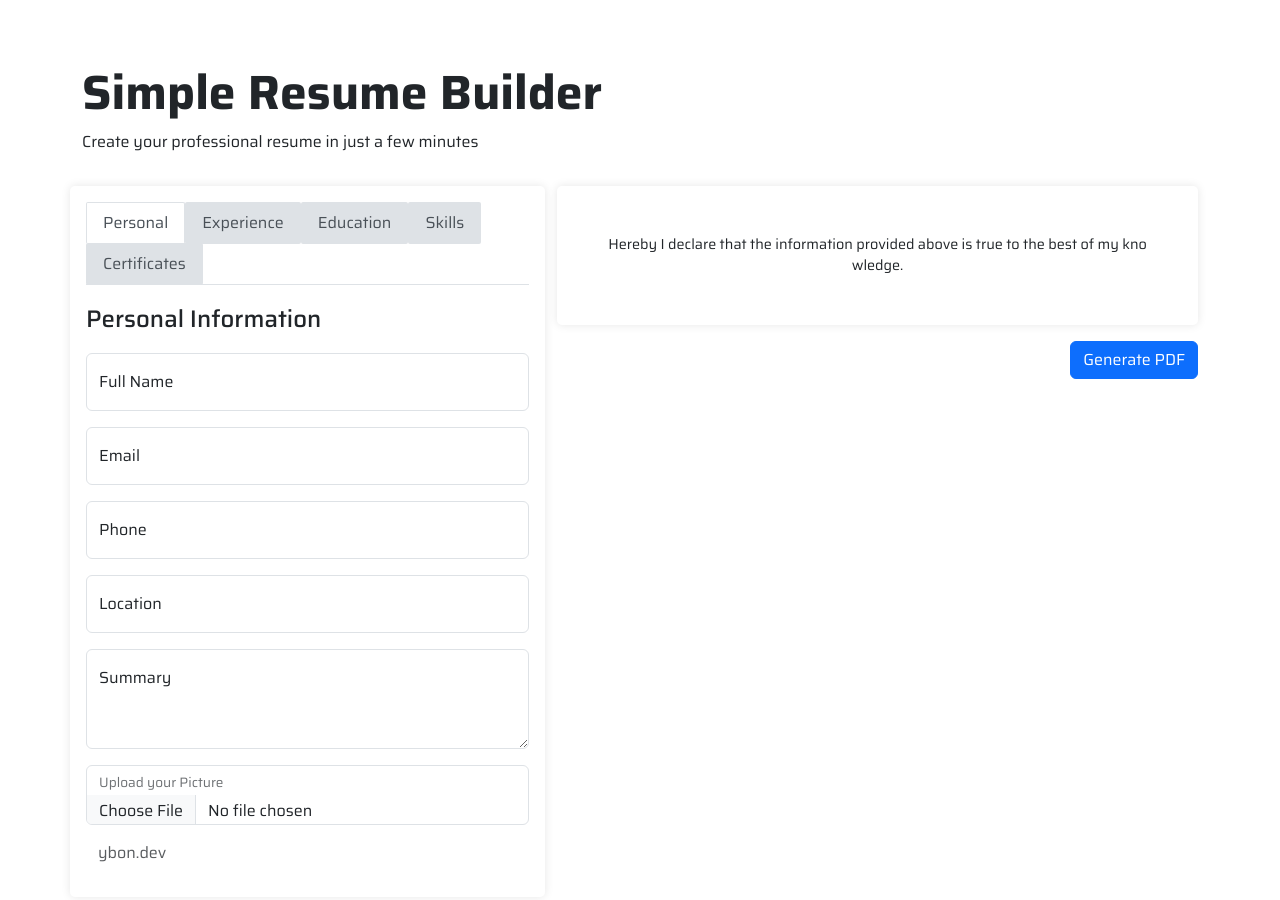
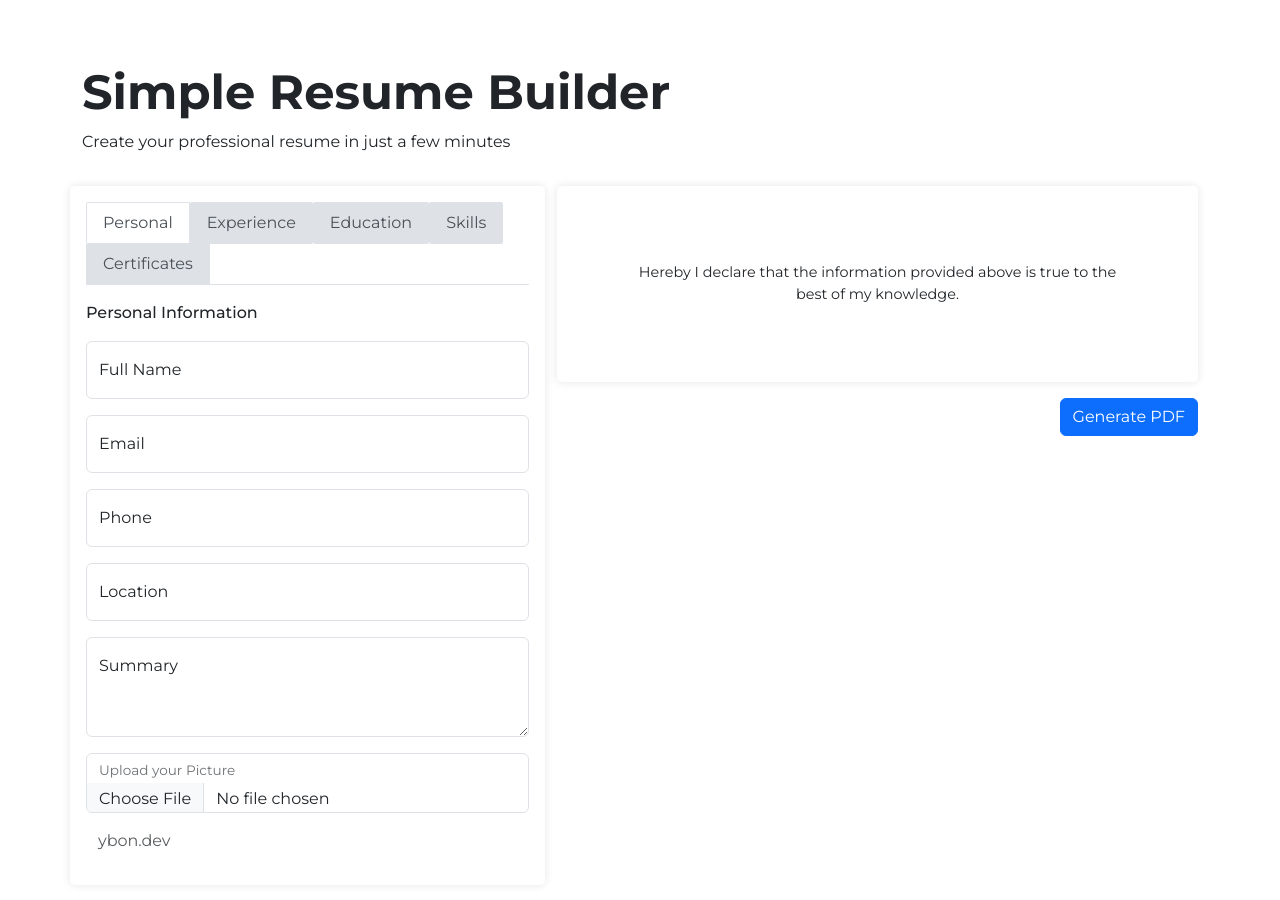
Before and after one commit to ybondev/resume-builder, a Next.js app: page / in a window 1280 px wide. Shown: the top 900 px of the page. Built offline with nearby package versions, Linux system fonts and the light colour scheme.

Commit message:
made some changes in the font and size

```diff
--- a/app/components/DisplayInformation.jsx
+++ b/app/components/DisplayInformation.jsx
@@ -107,7 +107,7 @@ const DisplayInformation = ({ formData }) => {
                   exp.endDate?.trim() ||
                   exp.jobDescription?.trim()) && (
                   <div key={index} className="resume-experience-item">
-                    {exp.company?.trim() && <strong>{exp.company}</strong>}
+                    {exp.company?.trim() && <p className="txt-item">{exp.company}</p>}
                     {exp.position?.trim() && <p>{exp.position}</p>}
                     {(exp.startDate?.trim() || exp.endDate?.trim()) && (
                       <p>
@@ -139,7 +139,7 @@ const DisplayInformation = ({ formData }) => {
                   edu.startDate?.trim() ||
                   edu.endDate?.trim()) && (
                   <div key={index} className="resume-education-item">
-                    {edu.school?.trim() && <strong>{edu.school}</strong>}
+                    {edu.school?.trim() && <p>{edu.school}</p>}
                     {edu.degree?.trim() && <p>{edu.degree}</p>}
                     {(edu.startDate?.trim() || edu.endDate?.trim()) && (
                       <p>
--- a/app/globals.css
+++ b/app/globals.css
@@ -1,4 +1,4 @@
-@import url("https://fonts.googleapis.com/css2?family=Saira:wght@400;500;700&display=swap%27");
+@import url("https://fonts.googleapis.com/css2?family=Montserrat:wght@300;400;500;600;700&display=swap");
 
 *,
 *::before,
@@ -6,7 +6,7 @@
   box-sizing: border-box;
   padding: 0;
   margin: 0;
-  font-family: "Saira", sans-serif;
+  font-family: "Montserrat", sans-serif;
 }
 
 main {
@@ -33,8 +33,9 @@ main .txt-title {
 
 .txt-personal,
 .txt-experience,
-.tx-education {
-  font-size: 1.5rem;
+.txt-education,
+.txt-skills,
+.txt-certificates {
   font-weight: 500;
   text-transform: capitalize;
 }
@@ -76,6 +77,20 @@ input[type="file"] {
 
 .resume-hereby {
   font-size: .9em;
+  padding: 2em;
+}
+
+.resume-preview h3 {
+  font-size: 1.5em;
+}
+
+.resume-preview h4 {
+  font-size: 1em;
+  font-weight: 700;
+}
+
+.resume-preview .txt-item {
+  font-weight: 600;
 }
 
 /* OVERRIDE CSS */
```
